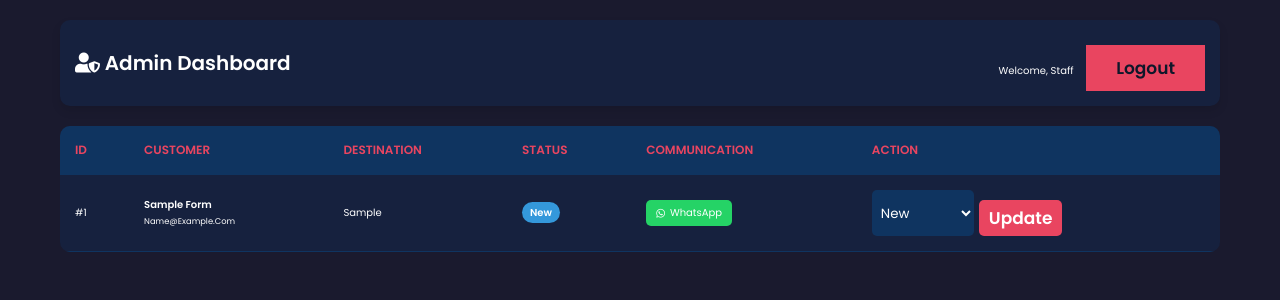
After one commit to Youssefjoo8/Travel-Agency, a PHP site: page /admin/dashboard.php in a window 1280 px wide. The commit adds this page. Shown: the top 300 px of the page. Run offline with PHP 8.4, Linux system fonts and the light colour scheme; tables that the repository leaves empty hold one stand-in row (values such as "Sample post").

Commit message:
Implement Staff Dashboard (/admin), Firebase Auth boilerplate, and Mock Payment Gateway (Epic Games style)

```diff
--- /dev/null
+++ b/admin/dashboard.php
@@ -0,0 +1,150 @@
+<?php
+include '../config.php';
+// Placeholder for Firebase auth check
+?>
+<!DOCTYPE html>
+<html lang="en">
+<head>
+   <meta charset="UTF-8">
+   <meta name="viewport" content="width=device-width, initial-scale=1.0">
+   <title>Admin Dashboard - Travel Agency</title>
+   <link rel="stylesheet" href="https://cdnjs.cloudflare.com/ajax/libs/font-awesome/5.15.4/css/all.min.css">
+   <link rel="stylesheet" href="../css/style.css">
+   <style>
+      :root {
+         --admin-bg: #1a1a2e;
+         --admin-card: #16213e;
+         --admin-text: #e94560;
+      }
+      body {
+         background-color: var(--admin-bg);
+         color: #fff;
+         font-family: 'Poppins', sans-serif;
+      }
+      .admin-container {
+         padding: 2rem;
+         max-width: 1200px;
+         margin: 0 auto;
+      }
+      .header {
+         display: flex;
+         justify-content: space-between;
+         align-items: center;
+         margin-bottom: 2rem;
+         background: var(--admin-card);
+         padding: 1.5rem;
+         border-radius: 10px;
+      }
+      table {
+         width: 100%;
+         border-collapse: collapse;
+         background: var(--admin-card);
+         border-radius: 10px;
+         overflow: hidden;
+      }
+      th, td {
+         padding: 1.5rem;
+         text-align: left;
+         border-bottom: 1px solid #0f3460;
+      }
+      th {
+         background: #0f3460;
+         color: var(--admin-text);
+         text-transform: uppercase;
+         font-size: 1.2rem;
+      }
+      .btn-whatsapp {
+         background: #25d366;
+         color: #fff;
+         padding: 0.5rem 1rem;
+         border-radius: 5px;
+         text-decoration: none;
+         display: inline-flex;
+         align-items: center;
+         gap: 0.5rem;
+      }
+      .status-badge {
+         padding: 0.3rem 0.8rem;
+         border-radius: 20px;
+         font-size: 1rem;
+         font-weight: bold;
+      }
+      .status-new { background: #3498db; }
+      .status-contacted { background: #f39c12; }
+      .status-paid { background: #2ecc71; }
+      .status-cancelled { background: #e74c3c; }
+   </style>
+</head>
+<body>
+   <div class="admin-container">
+      <div class="header">
+         <h1><i class="fas fa-user-shield"></i> Admin Dashboard</h1>
+         <div class="user-info">
+            <span>Welcome, Staff</span>
+            <a href="#" class="btn" style="margin-left: 1rem; background: var(--admin-text);">Logout</a>
+         </div>
+      </div>
+
+      <table>
+         <thead>
+            <tr>
+               <th>ID</th>
+               <th>Customer</th>
+               <th>Destination</th>
+               <th>Status</th>
+               <th>Communication</th>
+               <th>Action</th>
+            </tr>
+         </thead>
+         <tbody>
+            <?php
+$select_bookings = mysqli_query($connection, "SELECT * FROM `book_form` ORDER BY id DESC");
+if (mysqli_num_rows($select_bookings) > 0) {
+    while ($row = mysqli_fetch_assoc($select_bookings)) {
+?>
+            <tr>
+               <td>#<?php echo $row['id']; ?></td>
+               <td>
+                  <strong><?php echo $row['name']; ?></strong><br>
+                  <small><?php echo $row['email']; ?></small>
+               </td>
+               <td><?php echo $row['location']; ?></td>
+               <td>
+                  <span class="status-badge status-<?php echo strtolower($row['status']); ?>">
+                     <?php echo $row['status']; ?>
+                  </span>
+               </td>
+               <td>
+                  <a href="https://wa.me/<?php echo preg_replace('/[^0-9]/', '', $row['phone']); ?>" target="_blank" class="btn-whatsapp">
+                     <i class="fab fa-whatsapp"></i> WhatsApp
+                  </a>
+               </td>
+               <td>
+                  <form action="update_status.php" method="post" style="display: flex; gap: 0.5rem;">
+                     <input type="hidden" name="booking_id" value="<?php echo $row['id']; ?>">
+                     <select name="status" style="padding: 0.5rem; border-radius: 5px; background: #0f3460; color: #fff; border: none;">
+                        <option value="New" <?php if ($row['status'] == 'New')
+            echo 'selected'; ?>>New</option>
+                        <option value="Contacted" <?php if ($row['status'] == 'Contacted')
+            echo 'selected'; ?>>Contacted</option>
+                        <option value="Paid" <?php if ($row['status'] == 'Paid')
+            echo 'selected'; ?>>Paid</option>
+                        <option value="Cancelled" <?php if ($row['status'] == 'Cancelled')
+            echo 'selected'; ?>>Cancelled</option>
+                     </select>
+                     <button type="submit" name="update" class="btn" style="background: var(--admin-text); cursor: pointer; border: none; padding: 0.5rem 1rem; border-radius: 5px; color: #fff;">Update</button>
+                  </form>
+               </td>
+            </tr>
+            <?php
+    }
+}
+else {
+    echo '<tr><td colspan="6" style="text-align:center;">No bookings found</td></tr>';
+}
+?>
+         </tbody>
+      </table>
+   </div>
+</body>
+</html>
--- a/mysql/book_db.sql
+++ b/mysql/book_db.sql
@@ -31,12 +31,14 @@ CREATE TABLE `book_form` (
   `id` int(255) NOT NULL,
   `name` varchar(255) NOT NULL,
   `email` varchar(255) NOT NULL,
-  `phone` varchar(11) NOT NULL,
+  `phone` varchar(20) NOT NULL,
   `address` varchar(255) NOT NULL,
   `location` varchar(255) NOT NULL,
   `guests` int(255) NOT NULL,
   `arrivals` date NOT NULL,
-  `leaving` date NOT NULL
+  `leaving` date NOT NULL,
+  `status` enum('New','Contacted','Paid','Cancelled') DEFAULT 'New',
+  `assigned_employee` varchar(255) DEFAULT NULL
 ) ENGINE=InnoDB DEFAULT CHARSET=utf8mb4;
 
 --
--- a/pages/en/book_form.php
+++ b/pages/en/book_form.php
@@ -14,9 +14,9 @@ if (isset($_POST['send'])) {
 
    $request = " insert into book_form(name, email, phone, address, location, guests, arrivals, leaving) values('$name','$email','$phone','$address','$location','$guests','$arrivals','$leaving') ";
    mysqli_query($connection, $request);
+   $booking_id = mysqli_insert_id($connection);
    session_start();
-   $_SESSION['success_message'] = "room booked successfully.";
-   header('location:book.php');
+   header("location:payment.php?booking_id=$booking_id");
 
 }
 else {
```
Also changed, not shown: admin/firebase_auth.html (added, +44 -0 lines), admin/update_status.php (added, +16 -0 lines), pages/en/payment.php (added, +176 -0 lines), 2 other files.
